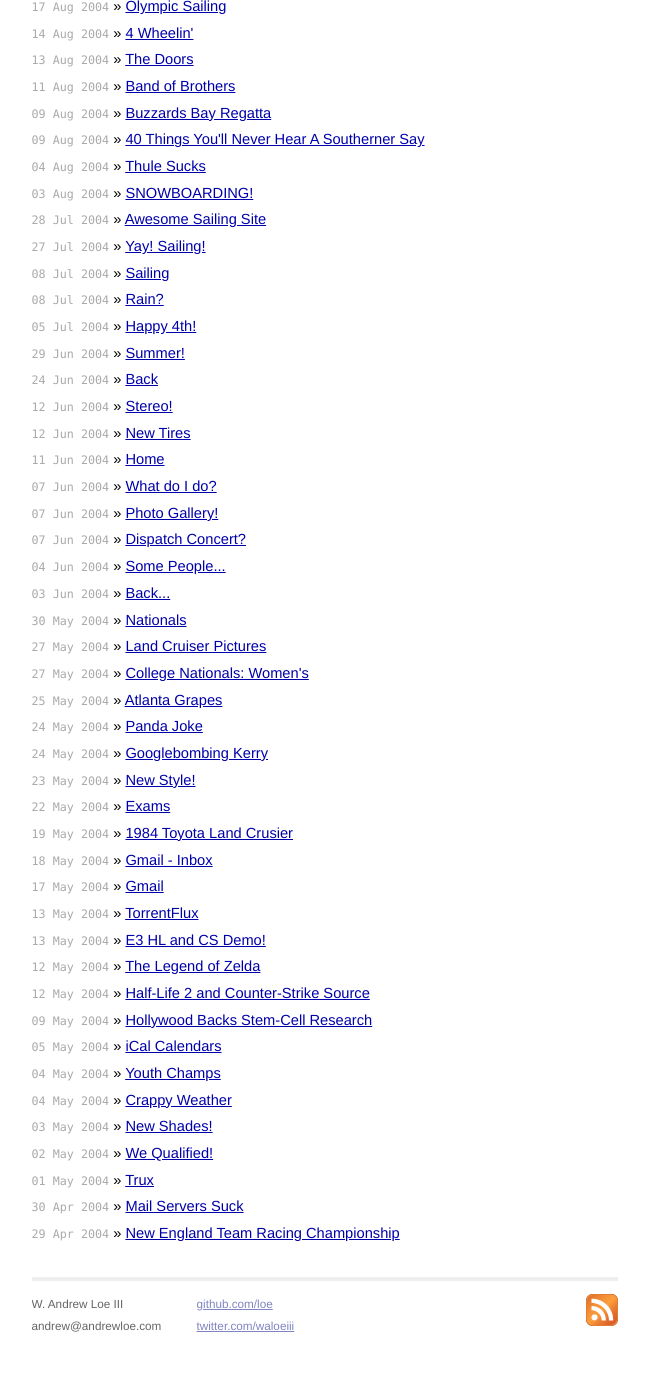
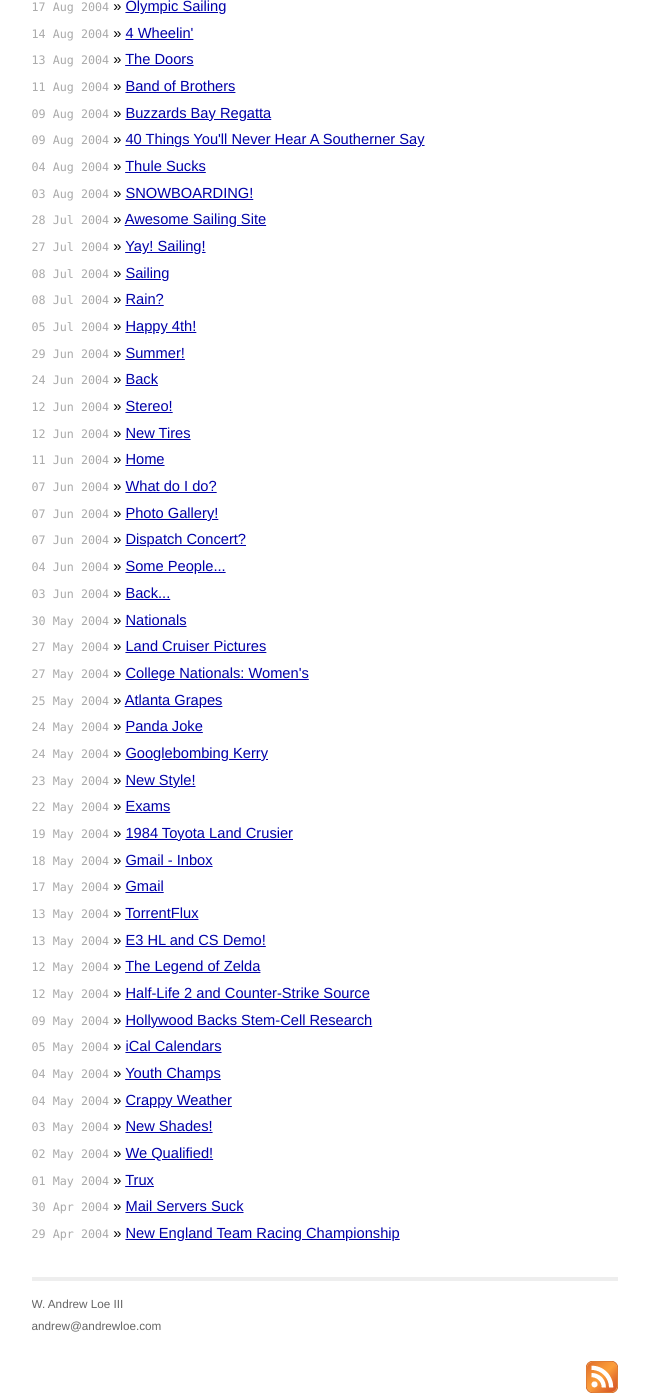
Before and after one commit to loe/journal, a Jekyll site: the page built from index.html, in a window 1280 px wide and 1400 px high, scrolled down 8592 px. Shown: the whole window, without its empty margins (315-964 px from the left). Built offline with Jekyll 4.4.1, drawn with Linux system fonts in a browser that asks for light colours; before the commit the page ends 9940 px from its top, so only the background shows below that.

Commit message:
This is all linked off the splash.

```diff
--- a/_layouts/default.html
+++ b/_layouts/default.html
@@ -29,12 +29,6 @@
         andrew@andrewloe.com
       </p>
     </div>
-    <div class="contact">
-      <p>
-        <a href="http://github.com/loe">github.com/loe</a><br />
-        <a href="http://twitter.com/waloeiii">twitter.com/waloeiii</a><br />
-      </p>
-    </div>
     <div class="feed">
       <a href="http://feeds.feedburner.com/WALoeIII-Journal">
         <img src="/images/feed.png" height="32" width="32" alt="Subscribe to Feed" />
--- a/css/screen.css
+++ b/css/screen.css
@@ -123,15 +123,6 @@ ul.posts {
     overflow: hidden;
   }
 
-    .site .footer .contact {
-      float: left;
-      margin-right: 3em;
-    }
-
-      .site .footer .contact a {
-        color: #8085C1;
-      }
-
     .site .footer .feed {
       float: right;
     }
```
